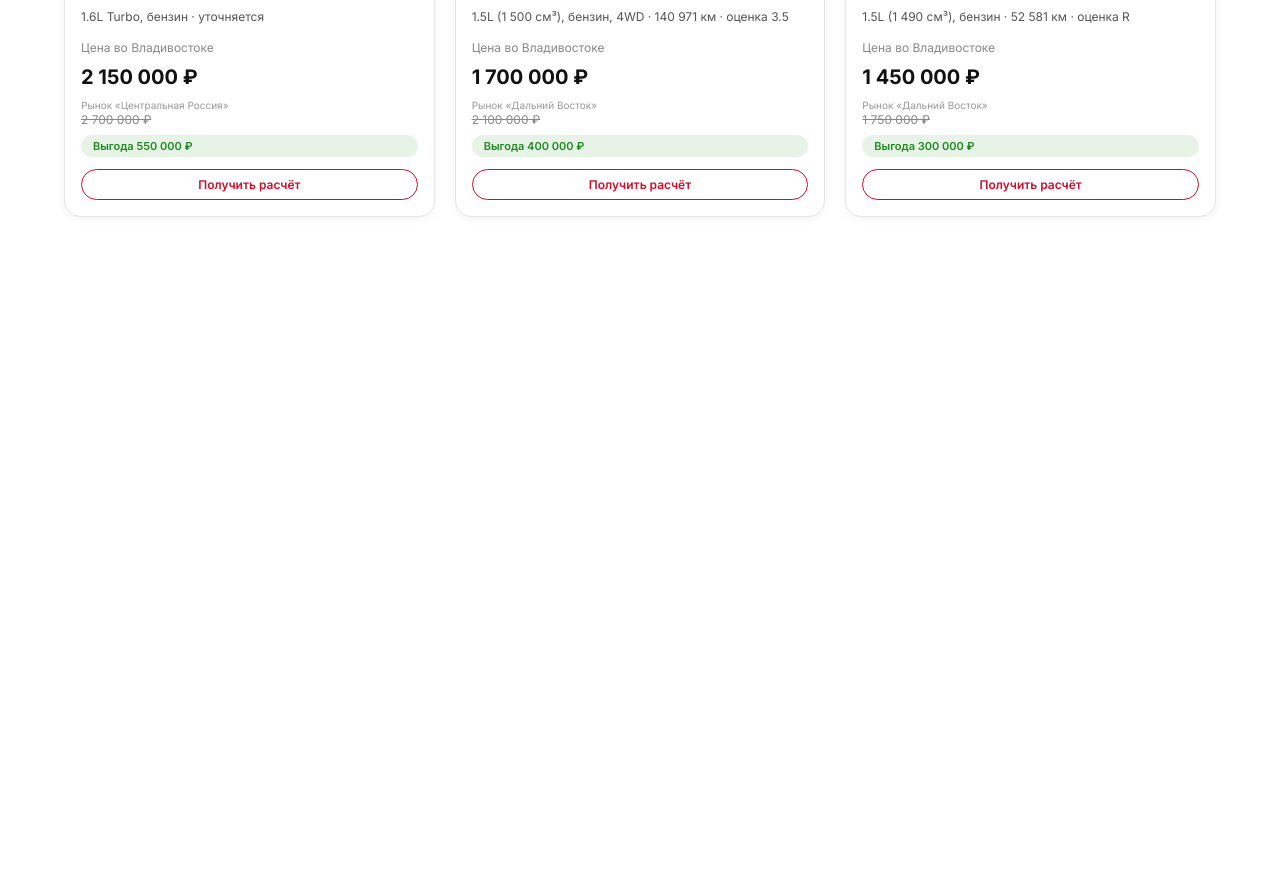
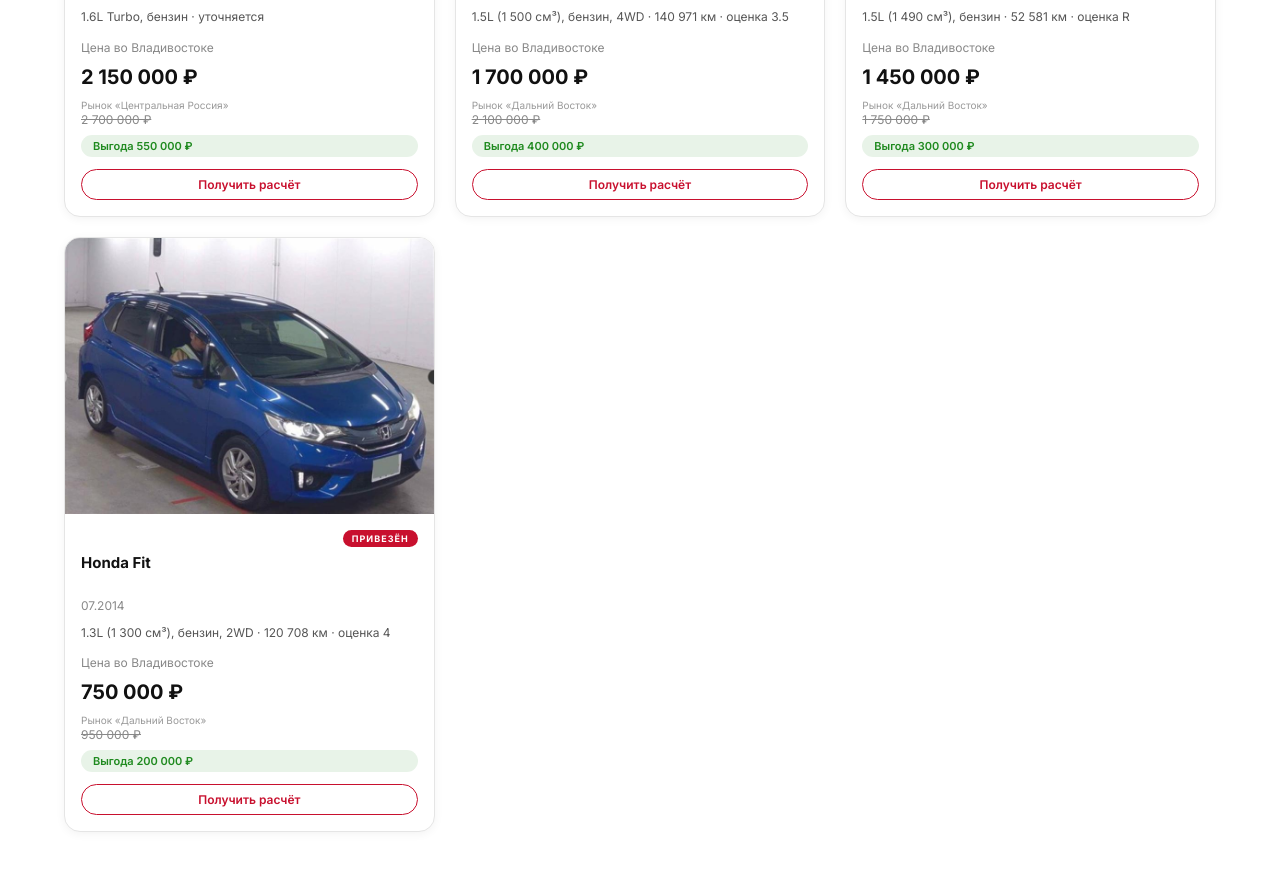
Before and after one commit to StepBorisov/Import-Asia-Car, a plain HTML site: page catalog.html in a window 1280 px wide. Shown: the part 1618-2488 px from the top of the page. Before the commit the page ends 1915 px from the top, so only its background shows below. Drawn offline with Linux system fonts and the light colour scheme; a web font is replaced by a local one.

Commit message:
Add files via upload

```diff
--- a/catalog.html
+++ b/catalog.html
@@ -502,6 +502,21 @@
     description: 'Honda Vezel, кузов RU1, комплектация X Honda Sensing. Первая регистрация 06.2016, пробег 52 581 км, аукционная оценка R. Двигатель 1.5L (1 490 см³), бензин. Аукционный лист — на последнем фото.'
   },
   {
+    id: 'jp-honda-fit-2014',
+    type: 'arrived',
+    brand: 'Honda', model: 'Fit', year: '07.2014', yearTo: 2014,
+    engine: '1.3L (1 300 см³), бензин, 2WD',
+    mileage: '120 708 км',
+    grade: '4',
+    country: 'Япония',
+    price: '750 000',
+    marketPrice: '950 000 ₽',
+    marketRegion: 'Дальний Восток',
+    saving: 'Выгода 200 000 ₽',
+    images: ['photos/jp-honda-fit-2014/1.jpg', 'photos/jp-honda-fit-2014/2.jpg', 'photos/jp-honda-fit-2014/3.jpg', 'photos/jp-honda-fit-2014/4.jpg', 'photos/jp-honda-fit-2014/5.jpg', 'photos/jp-honda-fit-2014/6.jpg'],
+    description: 'Honda Fit, кузов GK3, комплектация 13G S Package. Первая регистрация 07.2014, пробег 120 708 км, аукционная оценка 4. Двигатель 1.3L (1 300 см³), бензин, 2WD. Аукционный лист — на последнем фото.'
+  },
+  {
     id: 'toyota-c-hr-2016',
     type: 'order',
     brand: 'Toyota', model: 'C-HR', year: '2016–2023', yearTo: 2023,
```
Also changed, not shown: index.html (+16 -0 lines).
